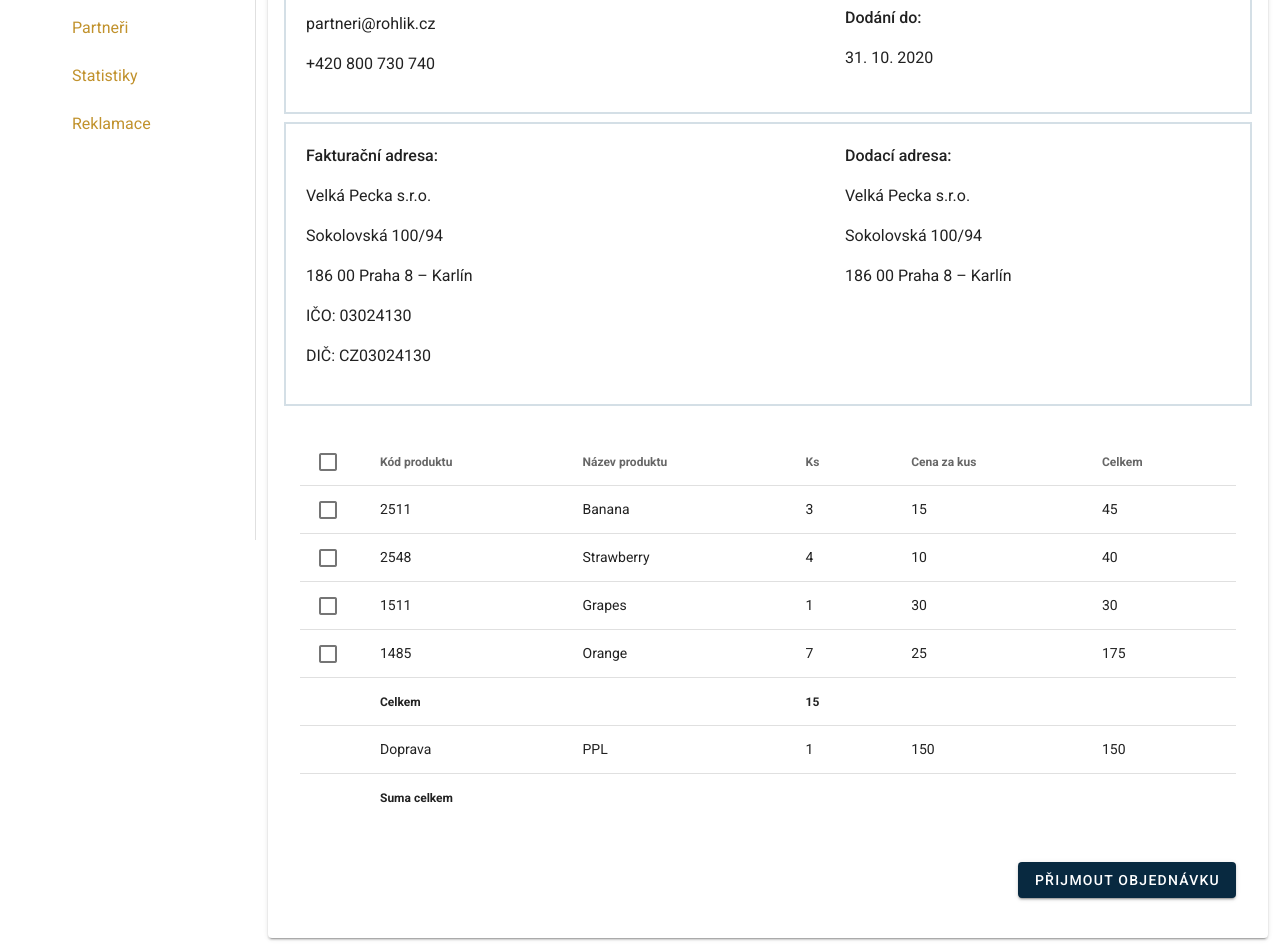
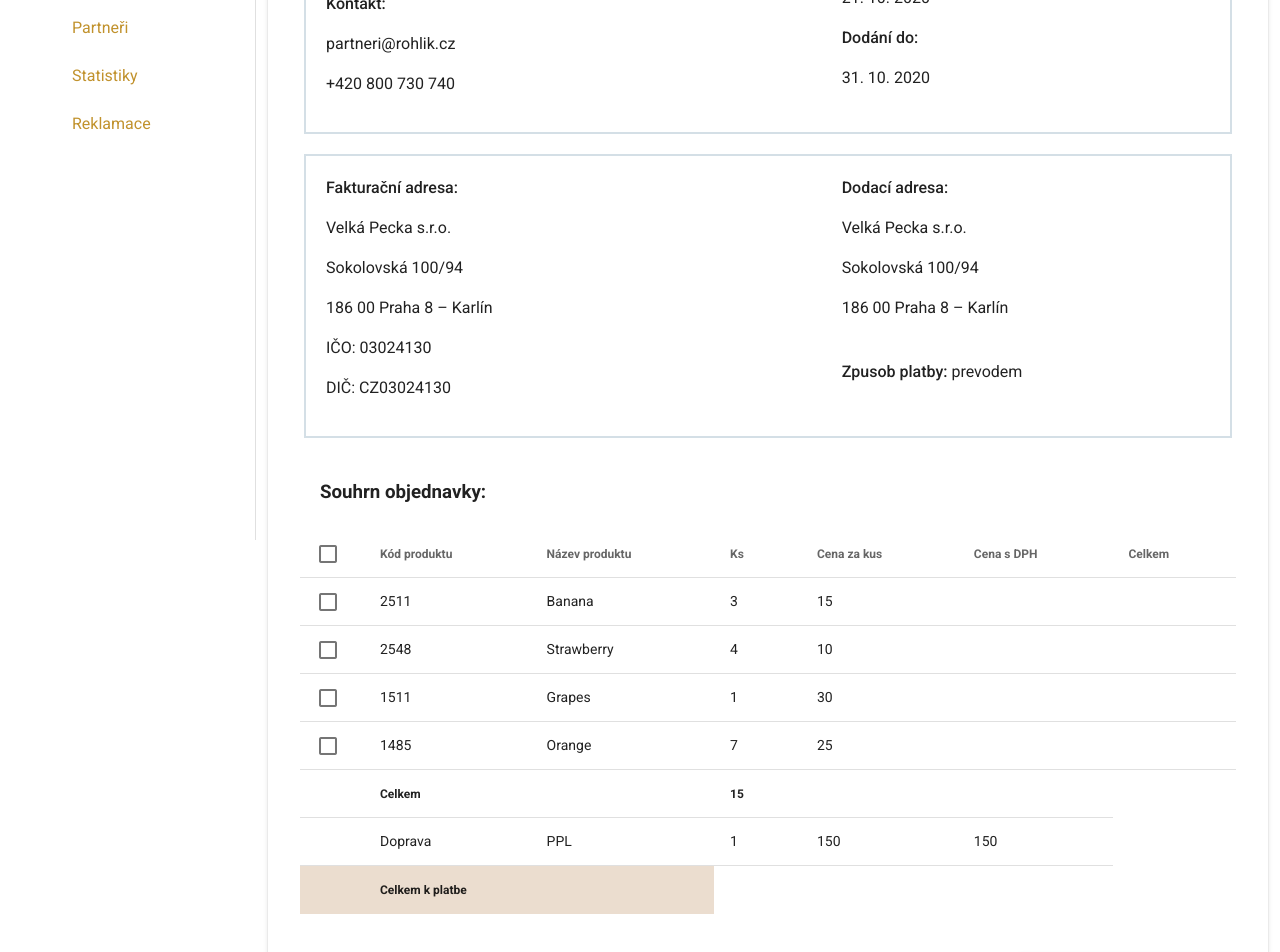
Before and after one commit to zladkaskazkina/Orderia, a Vue app: page /dodavatel/objednavky/1 in a window 1280 px wide. Shown: the part 260-1212 px from the top of the page. Built offline with nearby package versions, Linux system fonts and the light colour scheme; what vue-html-to-paper would draw is missing.

Commit message:
orderItem uprava

```diff
--- a/src/views/Dodavatel/OrderItem.vue
+++ b/src/views/Dodavatel/OrderItem.vue
@@ -6,7 +6,7 @@
       </v-card-title>
       <v-btn @click="print" absolute top right class="success"><v-icon>mdi-printer</v-icon></v-btn>
       <!-- propisovat pres props?? nechybi jeste jedna komponenta?? -->
-      <v-row no-gutters class="pa-5 border">
+      <v-row no-gutters class="pa-5 ma-5 border">
         <v-col cols="7">
           <p class="shop-name">Rohlik CZ</p>
           <p class="font-weight-medium">Kontakt:</p>
@@ -21,7 +21,7 @@
         </v-col>
       </v-row>
 
-      <v-row no-gutters class="pa-5 my-2 border">
+      <v-row no-gutters class="pa-5 ma-5 border">
         <v-col cols="7">
           <p class="font-weight-medium">Fakturační adresa:</p>
           <p>Velká Pecka s.r.o.</p>
@@ -35,7 +35,12 @@
           <p>Velká Pecka s.r.o.</p>
           <p>Sokolovská 100/94</p>
           <p>186 00 Praha 8 – Karlín</p>
+          <br>
+          <span class="font-weight-medium">Zpusob platby:</span> <span>prevodem</span>
         </v-col>
+      </v-row>
+      <v-row no-gutters class="px-9 pt-5">
+      <h3>Souhrn objednavky:</h3>
       </v-row>
 
       <div class="order-main py-6 px-4">
@@ -46,9 +51,11 @@
           hide-default-footer
           show-select
         >
+        <!--
           <template #item.totalPrice="{item}">
             {{ item.price * item.quantity }}
           </template>
+          -->
 
           <template slot="body.append">
             <tr>
@@ -67,12 +74,14 @@
               <td>150</td>
               <td>150</td>
             </tr>
-            <tr>
+            <tr class="primary">
               <th></th>
-              <th>Suma celkem</th>
+              <th>Celkem k platbe</th>
+              <th></th>
             </tr>
           </template>
         </v-data-table>
+
       </div>
       <v-row no-gutters justify="end" class="pa-4">
         <v-btn color="error">PŘIJMOUT OBJEDNÁVKU</v-btn>
@@ -91,6 +100,7 @@ export default {
         { text: "Název produktu", value: "productName" },
         { text: "Ks", value: "quantity" },
         { text: "Cena za kus", value: "price" },
+        { text: "Cena s DPH", value: "" },
         { text: "Celkem", value: "totalPrice" }
       ],
       orderedProducts: [
--- a/src/views/Home.vue
+++ b/src/views/Home.vue
@@ -155,10 +155,6 @@
             >
             </v-img>
           </v-row>
-<<<<<<< HEAD
-=======
-
->>>>>>> 3e98f8089c902dd4c447bc5b8e4ae014f4575240
         </v-sheet>
       </v-col>
     </v-row>
```
